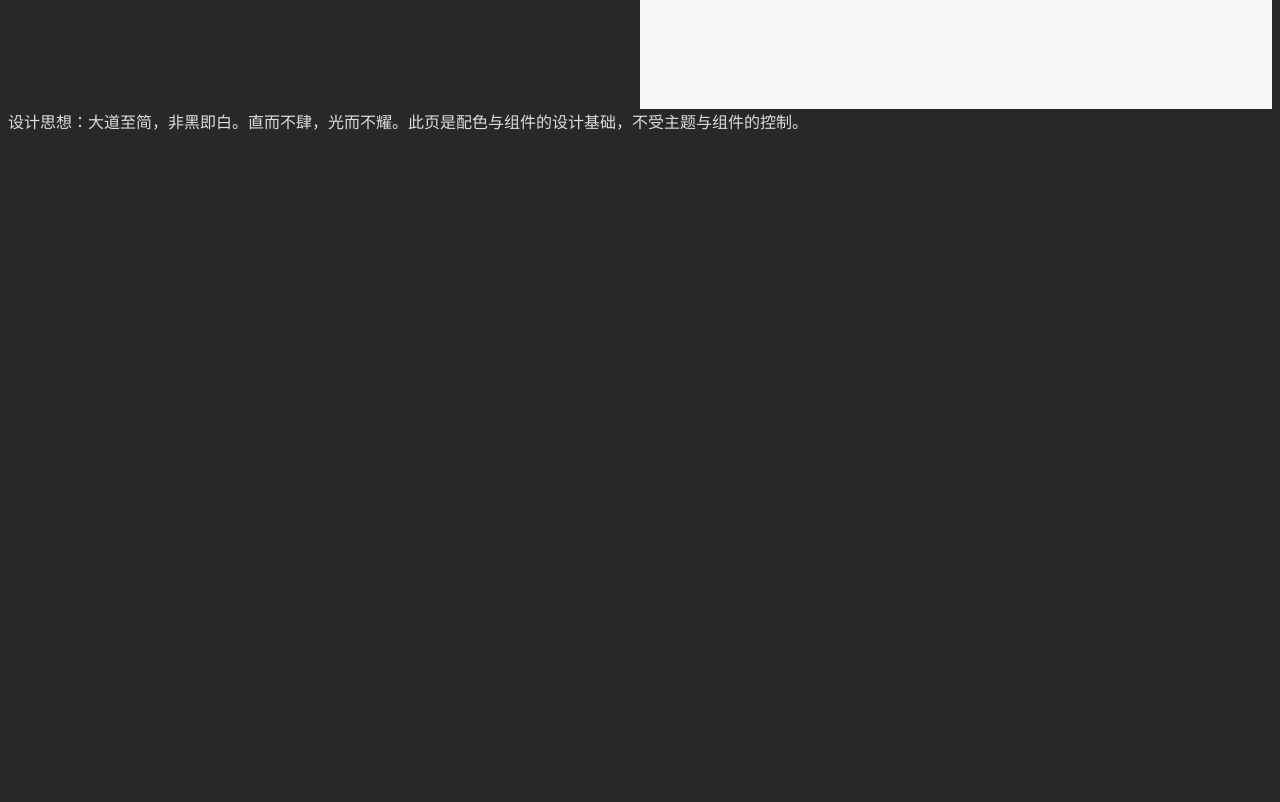
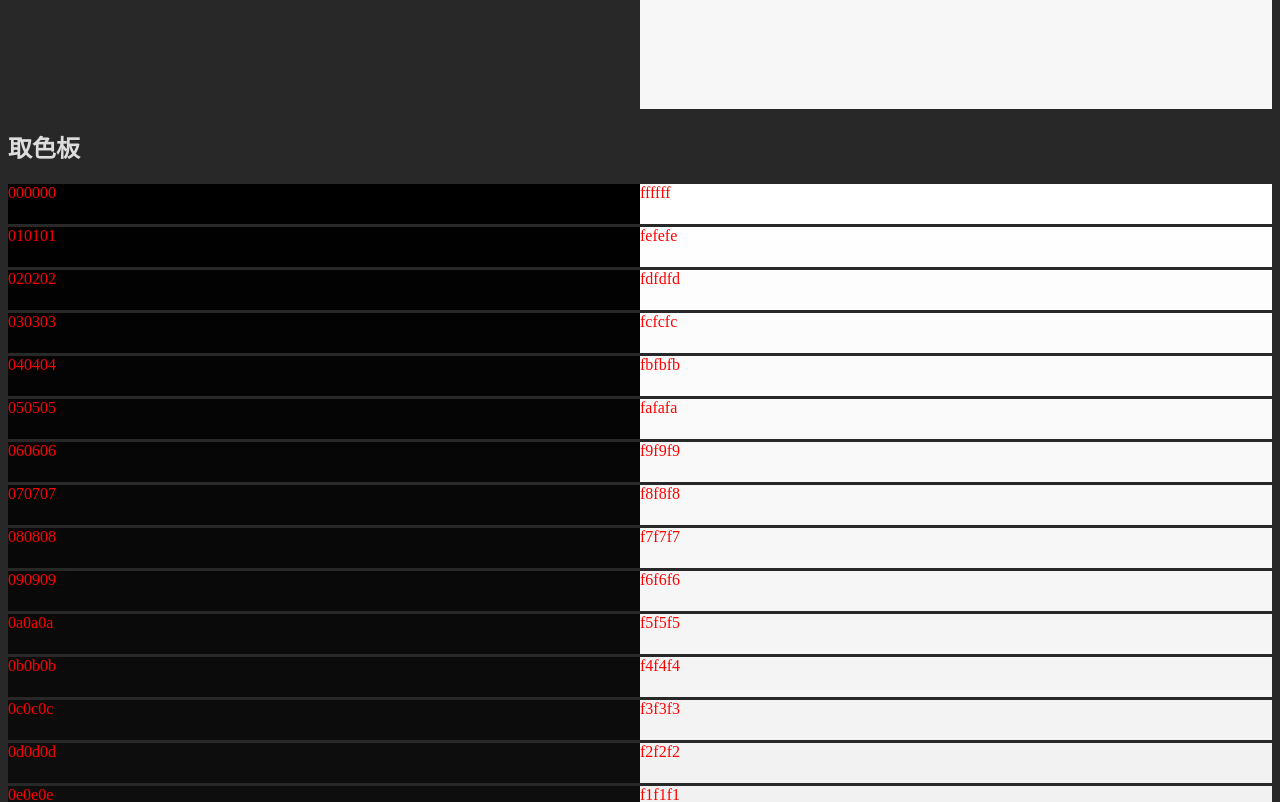
Before and after one commit to mayiwen/nuoruo_angular, an Angular app: page / in a window 1280 px wide. Shown: the part 780-1582 px from the top of the page. Before the commit the page ends 921 px from the top, so only its background shows below. Built offline with nearby package versions, Linux system fonts and the light colour scheme.

Commit message:
2024-01-14

```diff
--- /dev/null
+++ b/src/app/nuoruo/module/color/color-panel/color-panel.component.html
@@ -0,0 +1,21 @@
+<h2>取色板</h2>
+<div style="display: flex">
+  <div style="flex: 1">
+    <div
+      *ngFor="let item of arr3"
+      style="width: 100%; height: 40px; margin-bottom: 3px; color: red"
+      [ngStyle]="{ 'background-color': '#' + item }"
+    >
+      {{ item }}
+    </div>
+  </div>
+  <div style="flex: 1">
+    <div
+      *ngFor="let item of arr4"
+      style="width: 100%; height: 40px; margin-bottom: 3px; color: red"
+      [ngStyle]="{ 'background-color': '#' + item }"
+    >
+      {{ item }}
+    </div>
+  </div>
+</div>
--- /dev/null
+++ b/src/app/nuoruo/module/color/color-panel/color-panel.component.scss
@@ -0,0 +1,6 @@
+.container > div {
+    margin: 5px auto;
+    width: 100px;
+    height: 100px;
+    outline: 1px solid red;
+  }
--- /dev/null
+++ b/src/app/nuoruo/module/color/color-panel/color-panel.component.ts
@@ -0,0 +1,64 @@
+import { AfterViewInit, Component, OnInit } from '@angular/core';
+@Component({
+  selector: 'app-color-panel',
+  templateUrl: './color-panel.component.html',
+  styleUrls: ['./color-panel.component.scss'],
+})
+export class ColorPanelComponent implements OnInit, AfterViewInit {
+  arr = [
+    '0',
+    '1',
+    '2',
+    '3',
+    '4',
+    '5',
+    '6',
+    '7',
+    '8',
+    '9',
+    'a',
+    'b',
+    'c',
+    'd',
+    'e',
+    'f',
+  ];
+  arr2 = [];
+  arr3 = [] as any;
+  arr4 = [] as any;
+  ngOnInit() {
+    let arr1: any = [];
+    for (let index = 0; index < this.arr.length; index++) {
+      console.log('打印' + index);
+      for (let j = 0; j < this.arr.length; j++) {
+        arr1.push(this.arr[index] + '' + this.arr[j]);
+      }
+    }
+    console.log(arr1);
+
+    let arr2 = arr1.map((item: any) => {
+      return item + item + item;
+    });
+    console.log(arr2);
+
+    this.arr2 = arr2;
+
+    let arr3: any[] = [];
+    let arr4: any[] = [];
+    arr2.forEach((item: string, index: number) => {
+      if (index < arr2.length / 2) {
+        arr3.push(item);
+      } else {
+        arr4.unshift(item);
+      }
+    });
+    console.log('arr3 arr4');
+    console.log(arr3);
+    console.log(arr4);
+    this.arr3 = arr3;
+    this.arr4 = arr4;
+  }
+  ngAfterViewInit(): void {
+    // throw new Error('Method not implemented.');
+  }
+}
--- a/src/app/nuoruo/module/color/color.component.html
+++ b/src/app/nuoruo/module/color/color.component.html
@@ -14,4 +14,5 @@
         </div>
     </div>
 </div>
+<app-color-panel></app-color-panel>
 设计思想：大道至简，非黑即白。直而不肆，光而不耀。此页是配色与组件的设计基础，不受主题与组件的控制。
--- a/src/app/nuoruo/module/color/color.module.ts
+++ b/src/app/nuoruo/module/color/color.module.ts
@@ -4,9 +4,11 @@ import { FormsModule } from '@angular/forms';
 import { ReactiveFormsModule } from '@angular/forms';
 import { RouterModule } from '@angular/router';
 import { NuoruoColorComponent } from './color.component';
+import { ColorPanelComponent } from './color-panel/color-panel.component';
 @NgModule({
   declarations: [
-    NuoruoColorComponent
+    NuoruoColorComponent,
+    ColorPanelComponent
   ],
   imports: [
     CommonModule,
--- a/src/assets/nuoruo_style/handle.scss
+++ b/src/assets/nuoruo_style/handle.scss
@@ -58,5 +58,4 @@
 .nuoruo-main {
   @include bc("bc");
   @include c("color");
-  // @include border("border");
 }
```
